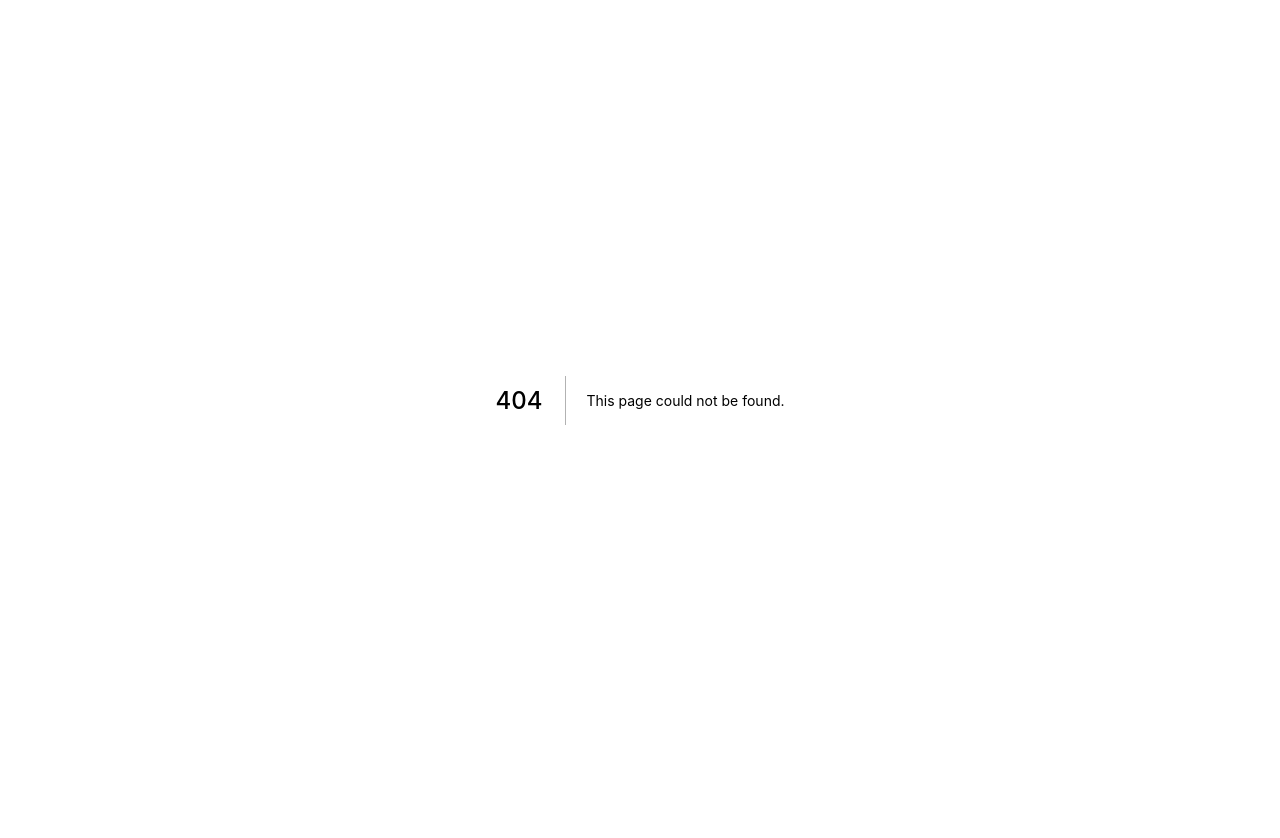
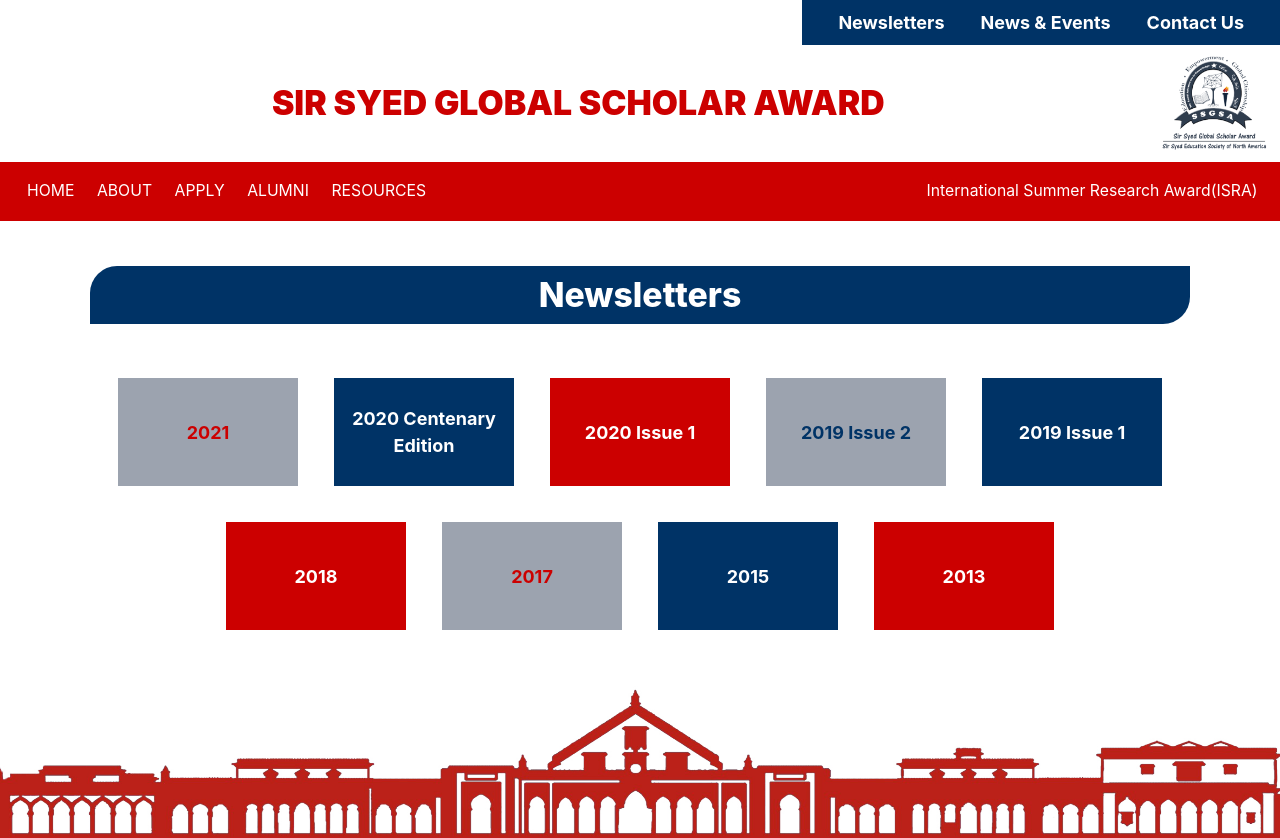
Before and after one commit to ssgsa-us/ssgsa.us, a Next.js app: page /newsletters in a window 1280 px wide. Before the commit this address had no page. Shown: the top 838 px of the page. Before the commit the page ends 800 px from the top, so only its background shows below. Built offline with nearby package versions, Linux system fonts and the light colour scheme.

Commit message:
Add newsletters page

```diff
--- a/components/Header.js
+++ b/components/Header.js
@@ -16,7 +16,7 @@
     <nav className="sticky top-0 z-50 bg-red-850">
       <div className="flex justify-end bg-white">
         <div className="flex bg-blue-850 text-white text-xs sm:text-sm md:text-base font-bold px-4 py-2">
-          <Link href="/">
+          <Link href="/newsletters">
             <a className="px-1 sm:px-4">
               Newsletters
             </a>
--- /dev/null
+++ b/constants/newsletters.js
@@ -0,0 +1,38 @@
+export const newsletters = [
+    {
+      title: "2021",
+      link: "https://mailchi.mp/996026631169/ssgsa-bi-annual-e-newsletter-september-5695206"
+    },
+    {
+      title: "2020 Centenary Edition",
+      link: "http://ssgsa.us/Newsletters/Newsletter_2020_Centenary_Edition.pdf"
+    },
+    {
+      title: "2020 Issue 1",
+      link: "https://us17.campaign-archive.com/?e=&u=4c2319078f40f1c355588c416&id=3224e50a65"
+    },
+    {
+      title: "2019 Issue 2",
+      link: "https://us17.campaign-archive.com/?u=4c2319078f40f1c355588c416&id=b9093ef7e2"
+    },
+    {
+      title: "2019 Issue 1",
+      link: "https://mailchi.mp/ee4f1b64a94c/ssgsa-bi-annual-e-newsletter-march-2019?e=98c44a52a0"
+    },
+    {
+      title: "2018",
+      link: "https://mailchi.mp/32e1735051e7/ssgsa-bi-annual-e-newsletter-june-2018?fbclid=IwAR2X5O7qGz06JMslBo1UyLqf7ZnpiGg8dGCwbeSMkPq4Lw4lks9PIoOgXCI"
+    },
+    {
+      title: "2017",
+      link: "http://ssgsa.us/Newsletters/Newsletter_2017_anniversary_edition.pdf"
+    },
+    {
+      title: "2015",
+      link: "http://ssgsa.us/Newsletters/Newsletter_2015_(Vol4).pdf"
+    },
+    {
+      title: "2013",
+      link: "http://ssgsa.us/Newsletters/Newsletter_2013.pdf"
+    }
+  ]
--- /dev/null
+++ b/pages/newsletters.js
@@ -0,0 +1,29 @@
+import Link from "next/link"
+import MainLayout from "../layouts/Main"
+import { newsletters } from "../constants/newsletters"
+
+export default function Home() {
+  return (
+    <MainLayout>
+      <div className="mx-4 sm:mx-12 lg:mx-20 mt-10 flex justify-center">
+        <div>
+          <h1
+            className="mb-8 bg-blue-850 text-xl sm:text-2xl lg:text-3xl text-center text-white font-extrabold py-2 px-6 sm:px-12 rounded-tl-3xl rounded-br-3xl"
+          >
+            Newsletters
+          </h1>
+
+          <div className="flex justify-center flex-wrap">
+            {newsletters.map((newsletter, index) => (
+              <Link href={newsletter.link} key={index}>
+                <a className={`flex justify-center items-center text-center bg-gray-400 text-white font-bold w-40 h-24 m-4 ${index%3 == 2 ? "bg-red-850" : (index%3 == 1 ? "bg-blue-850" : (index%6 == 0 ? "text-red-850" : "text-blue-850"))}`}>
+                  {newsletter.title}
+                </a>
+              </Link>
+            ))}
+          </div>
+        </div>
+      </div>
+    </MainLayout>
+  )
+}
```
